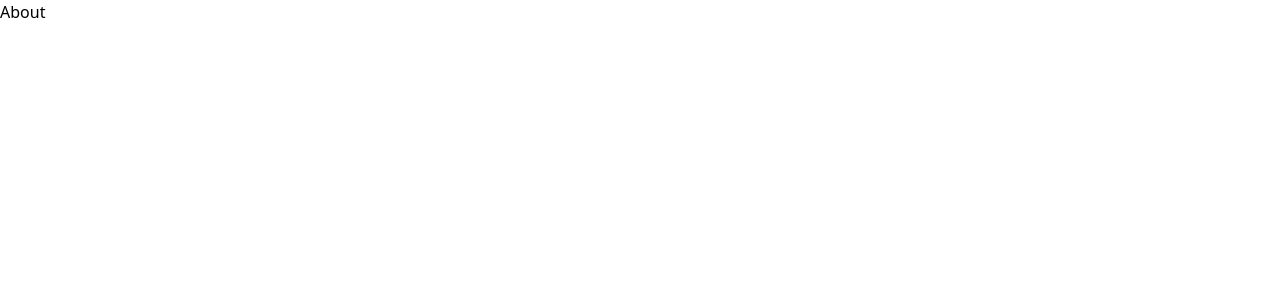
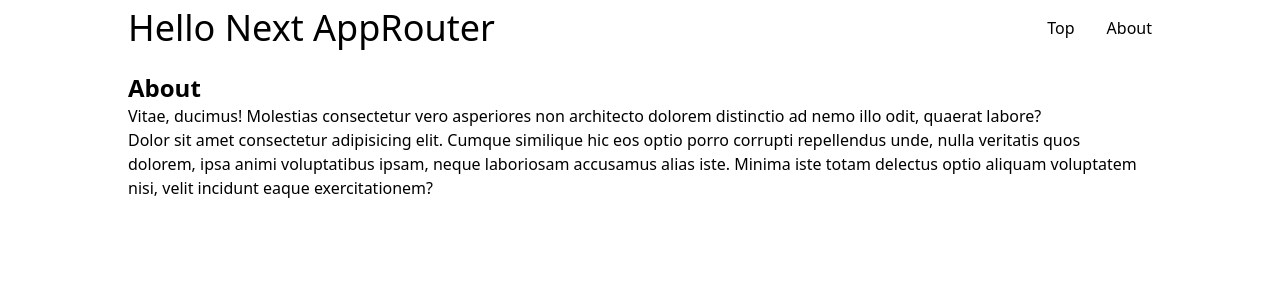
Before and after one commit to FNYukii/HelloAppRouter, a Next.js app: page /about in a window 1280 px wide. Shown: the top 300 px of the page. Built offline with nearby package versions, Linux system fonts and the light colour scheme.

Commit message:
feat: スタイル調整

```diff
--- a/src/app/about/page.tsx
+++ b/src/app/about/page.tsx
@@ -1,10 +1,15 @@
 import React from 'react'
 
 function page() {
+
 	return (
-		<div>
-			<h1>About</h1>
-		</div>
+
+		<main className='mt-4 w-full mx-auto px-4 lg:width-lg lg:px-0'>
+
+			<h1 className="text-2xl font-bold">About</h1>
+			<p>Vitae, ducimus! Molestias consectetur vero asperiores non architecto dolorem distinctio ad nemo illo odit, quaerat labore?</p>
+			<p>Dolor sit amet consectetur adipisicing elit. Cumque similique hic eos optio porro corrupti repellendus unde, nulla veritatis quos dolorem, ipsa animi voluptatibus ipsam, neque laboriosam accusamus alias iste. Minima iste totam delectus optio aliquam voluptatem nisi, velit incidunt eaque exercitationem?</p>
+		</main>
 	)
 }
 
--- a/src/app/globals.css
+++ b/src/app/globals.css
@@ -1,3 +1,22 @@
 @tailwind base;
 @tailwind components;
 @tailwind utilities;
+
+@layer components {
+
+	.width-xl {
+		width: 1280px;
+	}
+
+	.width-lg {
+		width: 1024px;
+	}
+
+	.width-md {
+		width: 768px;
+	}
+
+	.width-sm {
+		width: 640px;
+	}
+}
--- a/src/app/layout.tsx
+++ b/src/app/layout.tsx
@@ -1,5 +1,6 @@
 import type { Metadata } from 'next'
 import './globals.css'
+import Link from 'next/link'
 
 export const metadata: Metadata = {
 	title: 'Create Next App',
@@ -13,7 +14,23 @@ export default function RootLayout({
 }) {
 	return (
 		<html>
-      <body>{children}</body>
+			<body>
+
+				<header className='w-full mx-auto px-4 lg:width-lg lg:px-0'>
+
+					<div className='flex justify-between items-center py-2'>
+
+						<Link href="/" className='text-4xl font-light'>Hello Next AppRouter</Link>
+
+						<div className='flex gap-8'>
+							<Link href="/" className='hover:underline'>Top</Link>
+							<Link href="/about" className='hover:underline'>About</Link>
+						</div>
+					</div>
+				</header>
+
+				<div>{children}</div>
+			</body>
 		</html>
 	)
 }
--- a/src/app/page.tsx
+++ b/src/app/page.tsx
@@ -1,10 +1,11 @@
-import Link from "next/link";
+export default function Home() {
 
-export default function Home() {
   return (
-    <main>
-			<h1>Hello Next App Router</h1>
-			<Link href="/about" className="hover:underline">About</Link>
+
+    <main className="mt-4 w-full mx-auto px-4 lg:width-lg lg:px-0">
+
+			<h1 className="text-2xl font-bold">Top</h1>
+			<p>Lorem ipsum dolor sit amet, consectetur adipisicing elit. Voluptates tempora vel esse!</p>
 		</main>
   )
 }
```
Lines whose indentation alone changed are shown as unchanged.
